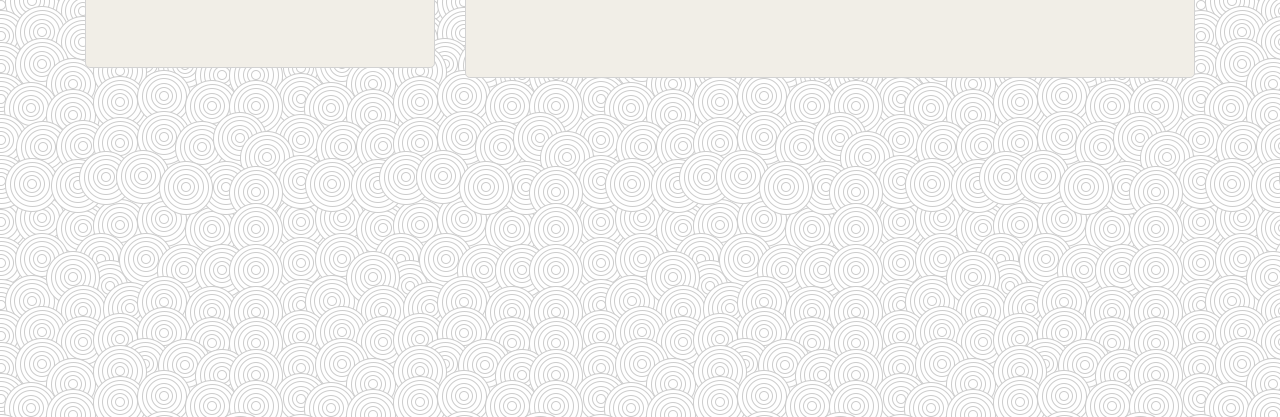
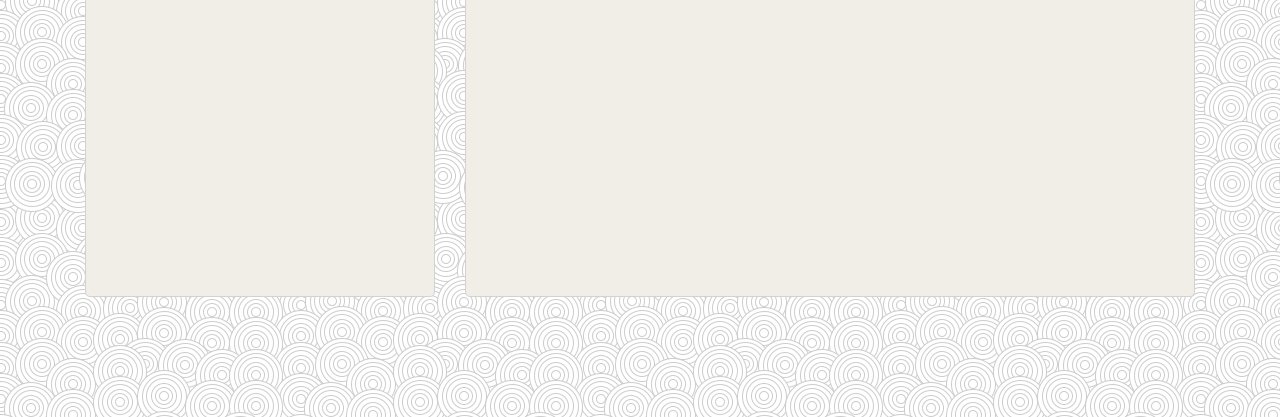
Before and after one commit to michael6arcia/Updated-Portfolio-Test, a plain HTML site: page index.html in a window 1280 px wide. Shown: the part 383-800 px from the top of the page. Drawn offline with nearby package versions, Linux system fonts and the light colour scheme.

Commit message:
jumbotron height testing

```diff
--- a/index.html
+++ b/index.html
@@ -33,7 +33,7 @@
         <div class="row">
             <div class="col-4">
                 <div class="jumbotron"
-                    style="background-color:rgb(241, 238, 231); border-style: solid; border-color:rgb(210, 210, 210); border-width: 1px;">
+                    style="background-color:rgb(241, 238, 231); border-style: solid; border-color:rgb(210, 210, 210); border-width: 1px; height: 600px;">
 
                     <div style="text-align: center;">
                             <img src="assets/images/UAlogo.jpg" style="border-radius: 50%; height: 150px; width: 150px;">
@@ -50,7 +50,7 @@
             </div>
             <div class="col-8">
                 <div class="jumbotron"
-                    style="background-color:rgb(241, 238, 231); border-style: solid; border-color:rgb(210, 210, 210); border-width: 1px;">
+                    style="background-color:rgb(241, 238, 231); border-style: solid; border-color:rgb(210, 210, 210); border-width: 1px; height: 600px;">
                     <h3>About Me</h3>
                     <hr>
                     <p>
```
